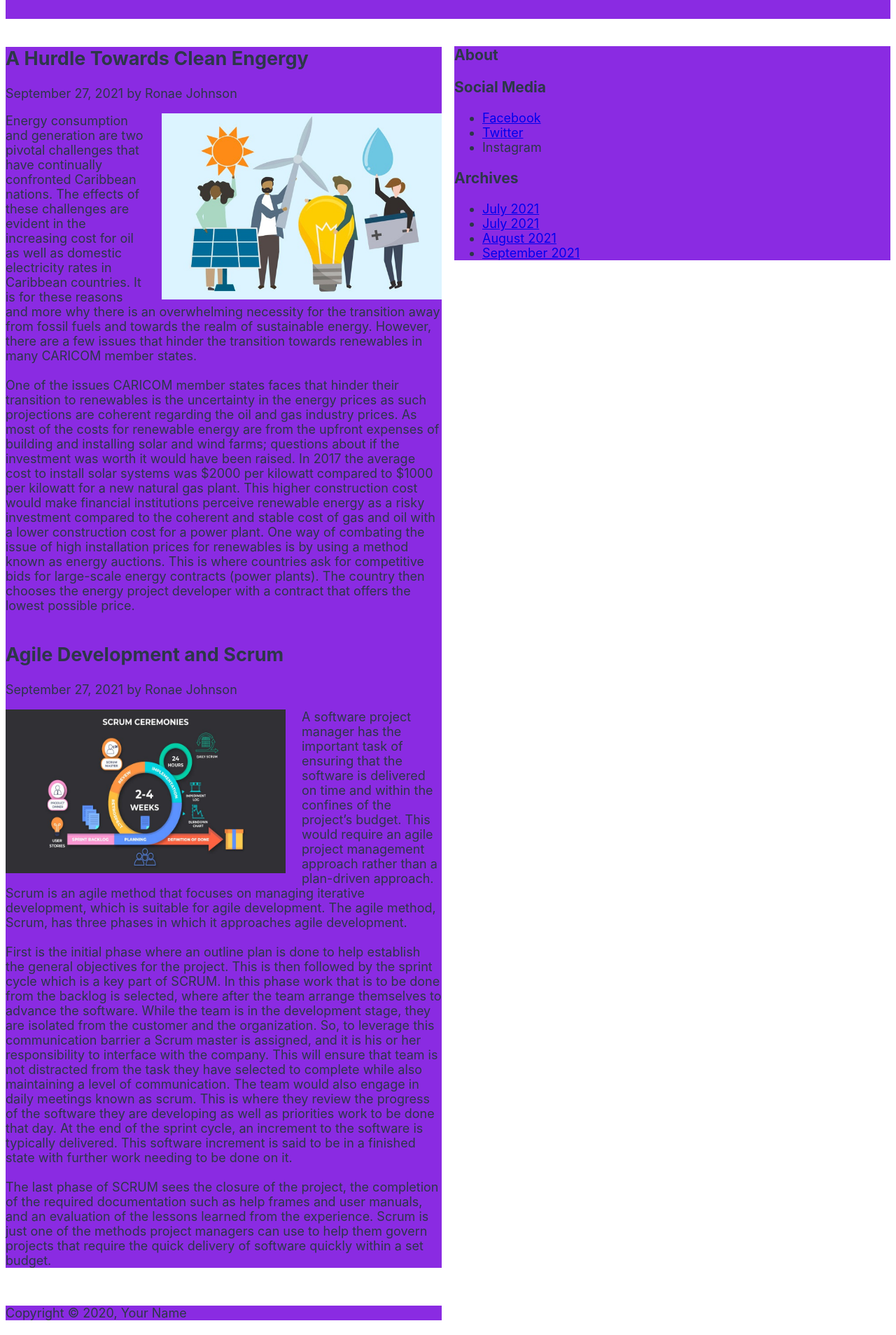
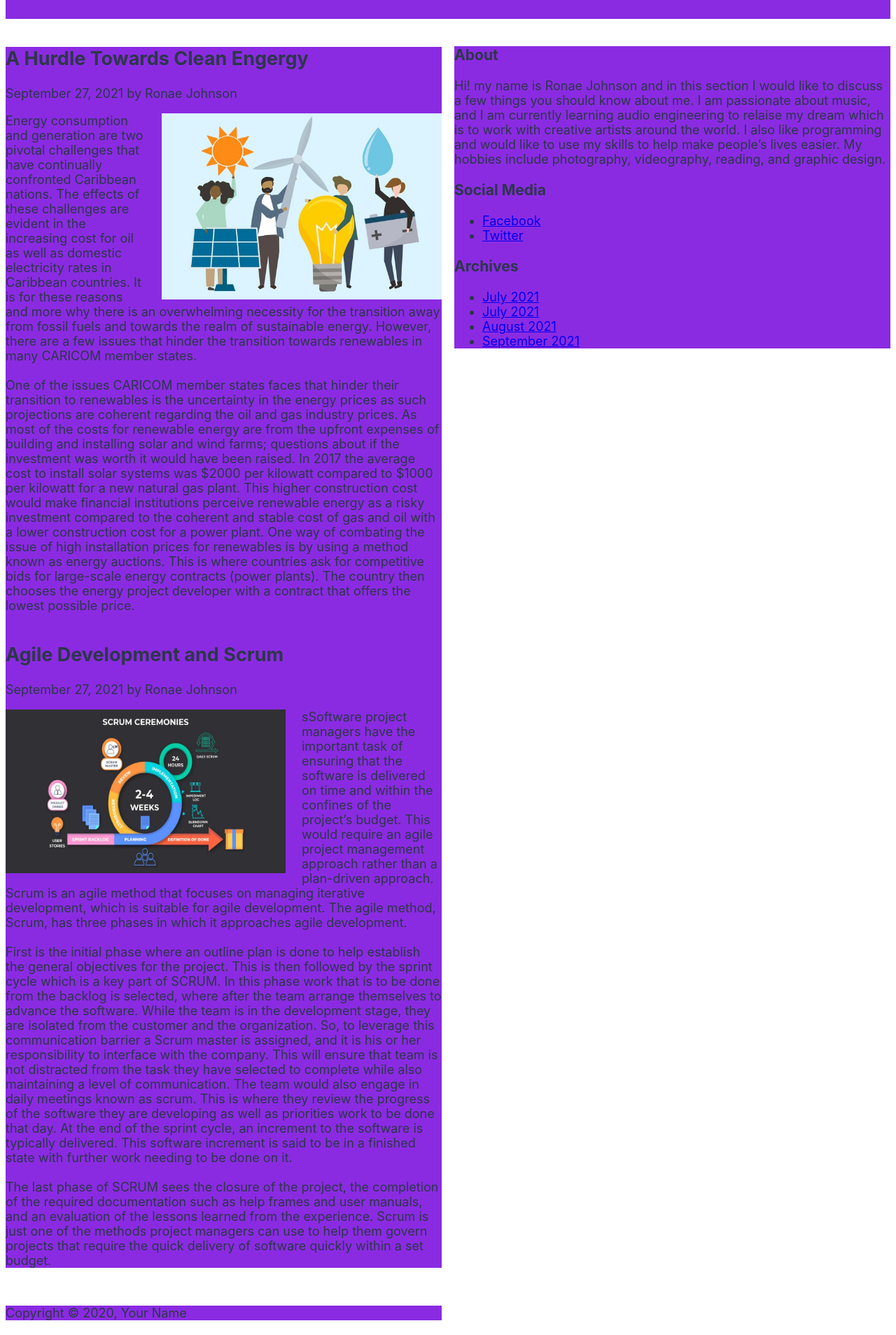
Before and after one commit to Ronae243/-info2180-lab2, a plain HTML site: page index.html in a window 1280 px wide. Shown: the part 351-2259 px from the top of the page at 70% size. Drawn offline with Linux system fonts and the light colour scheme.

Commit message:
index.html 3.0

```diff
--- a/index.html
+++ b/index.html
@@ -45,7 +45,7 @@
                 <h2>Agile Development and Scrum </h2>
                 <p>September 27, 2021 by Ronae Johnson</p>
                 <img src ="Scrum vector art.jpg" alt="Picture of vector process" class="image3"/>
-                <p>A software project manager has the important task of ensuring that the software is delivered on time and within the confines of the project’s budget.
+                <p>sSoftware project managers have the important task of ensuring that the software is delivered on time and within the confines of the project’s budget.
                 This would require an agile project management approach rather than a plan-driven approach. Scrum is an agile method that focuses on managing iterative development,
                 which is suitable for agile development. The agile method, Scrum, has three phases in which it approaches agile development.<br><br>
                 First is the initial phase where an outline plan is done to help establish the general objectives for the project. This is then followed by
@@ -66,6 +66,9 @@
         <div class = "box3">
             <section>
                 <h3>About</h3>
+                <p>Hi! my name is Ronae Johnson and in this section I would like to discuss a few things you should know about me. I am passionate about music, and I am currently learning audio engineering to relaise my dream which is to work with creative artists around the world.
+                   I also like programming and would like to use my skills to help make people’s lives easier. My hobbies include photography, videography, reading, and graphic design.
+                </p>
 
             </section>
 
@@ -74,7 +77,7 @@
                 <ul>
                     <li><a href="https://www.facebook.com/ronae.johnson.7">Facebook</a></li>
                     <li><a href="https://twitter.com/EanorRj">Twitter</a></li>
-                    <li><a hrel="https://www.instagram.com/johnsonronae/?hl=en">Instagram</a></li>
+
                 </ul>
             </section>
 
@@ -92,10 +95,9 @@
 
     </aside>
     <footer>
-        <div class=box4>
-        <p>Copyright &copy; 2020, Your Name</p>
+        <div class="box4">
+            <p>Copyright &copy; 2020, Your Name</p>
         </div>
-
     </footer>
 </div>
 </body>
```
